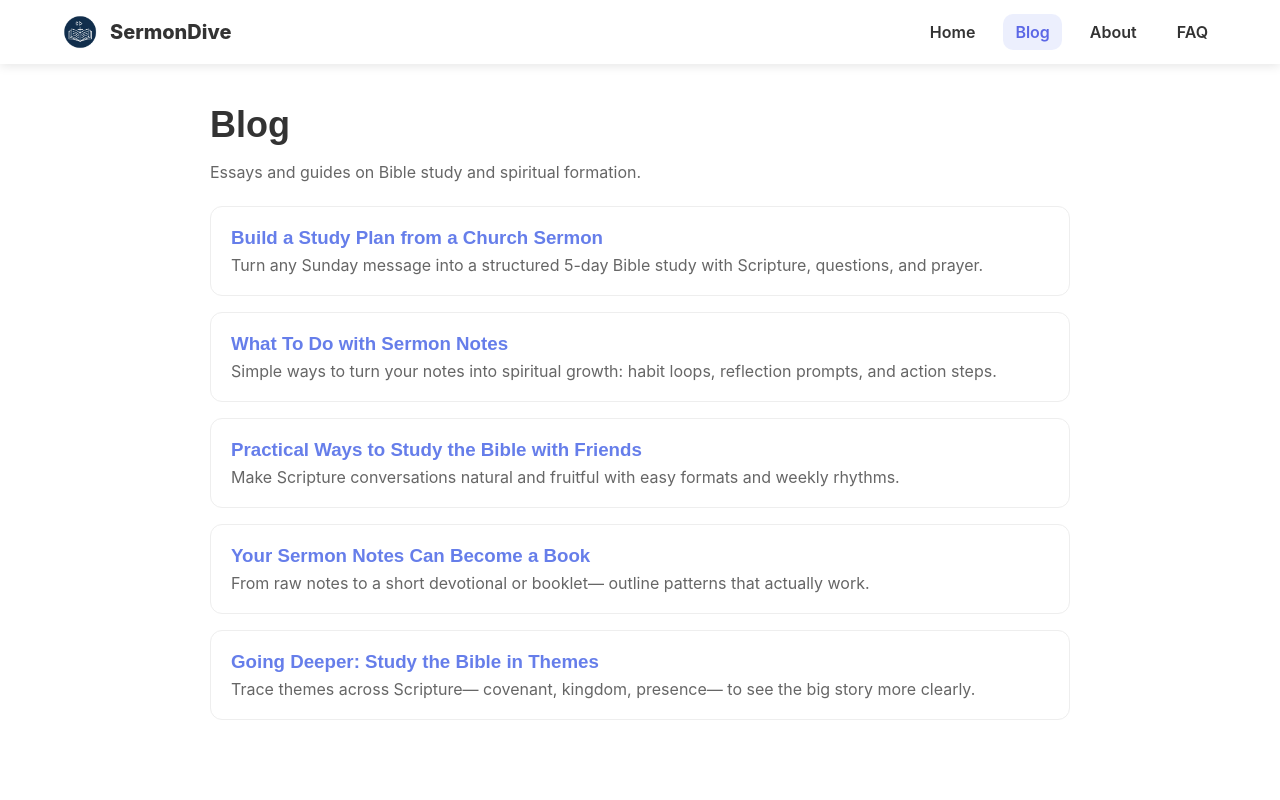
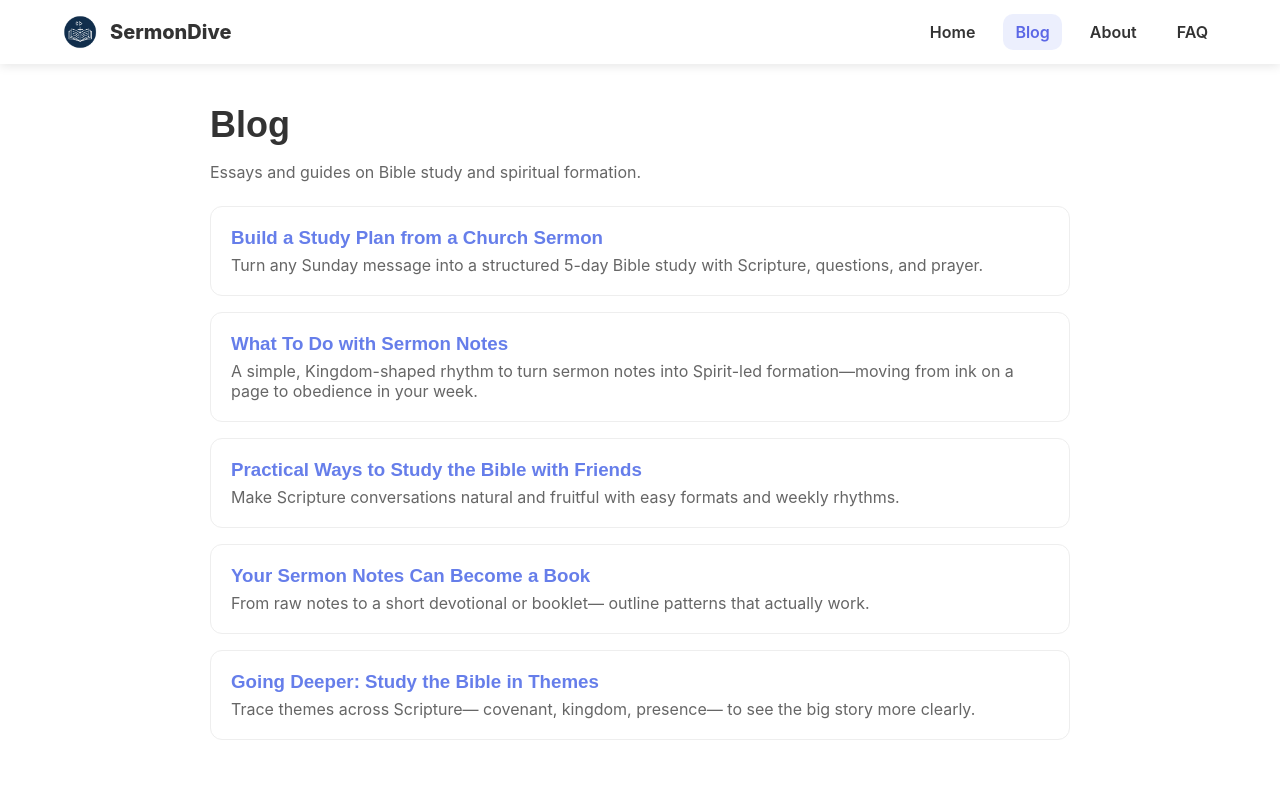
Before and after one commit to TheCalabarboy/bible-study-generator, a React (Vite) app: page /blog in a window 1280 px wide. Shown: the top 800 px of the page. Built offline with nearby package versions, Linux system fonts and the light colour scheme; no server answers.

Commit message:
Add post: What To Do with Sermon Notes

```diff
--- a/src/data/blogData.js
+++ b/src/data/blogData.js
@@ -8,12 +8,91 @@ export const posts = [
     excerpt:
       'Turn any Sunday message into a structured 5-day Bible study with Scripture, questions, and prayer.',
   },
+
   {
     slug: 'what-to-do-with-sermon-notes',
     title: 'What To Do with Sermon Notes',
     excerpt:
       'Simple ways to turn your notes into spiritual growth: habit loops, reflection prompts, and action steps.',
-  },
+        slug: 'what-to-do-with-sermon-notes',
+        title: 'What To Do with Sermon Notes',
+        date: '2025-10-14',
+        author: 'SermonDive Team',
+        tags: ['discipleship', 'habits', 'sermon-notes', 'spiritual-formation'],
+        cover: '/blog/sermon-notes.jpg', // optional: place an image at public/blog/sermon-notes.jpg
+        excerpt:
+            'A simple, Kingdom-shaped rhythm to turn sermon notes into Spirit-led formation—moving from ink on a page to obedience in your week.',
+        content: `
+        # What To Do with Sermon Notes
+
+        You don’t need another stack of paper sanctified by coffee stains. You need a way for the Word you heard to become the life you live. Here’s a simple, Kingdom-shaped rhythm to turn sermon notes into Spirit-led formation—moving from ink on a page to obedience in your week (James 1:22–25, ESV; Luke 8:15, ESV).
+
+        ## 1) Pray before you process
+
+        Ask the Spirit to illuminate and anchor the Word (John 14:26; 1 Cor 2:12–13). A thirty-second prayer—“Lord, plant this in good soil”—prepares your heart more than thirty extra minutes of anxious rereading.
+
+        ## 2) Capture the Big Gospel Idea
+
+        In one or two sentences, summarize the sermon as “Good News about Jesus” (Luke 24:27; 2 Tim 3:16–17). Example: “Because the risen King is near, I can cast my anxiety on Him and practice gentleness this week.” Keep Christ at the center—not just a moral to try harder, but a Savior to trust deeper.
+
+        ## 3) Trace the Kingdom thread
+
+        Ask: What did this teach about the reign of God—already here, not yet complete (Matt 4:17; Rom 14:17; Rev 11:15)? Note one implication for your neighborhood, work, or home. The Kingdom is not a theory; it’s a present reality that reorders our ordinary.
+
+        ## 4) Identify one concrete act of obedience
+
+        Translate insight into a **Rule of Life**—a small, repeatable practice (Matt 7:24; John 13:17). Use the “**One Thing**” formula:
+
+        * **I will** (practice) **at** (time/place) **because** (promise of God).
+        * Example: “I will begin each commute with Psalm 23 aloud because the Lord is my Shepherd.”
+
+        ## 5) Bind it to Scripture in context
+
+        Attach your “One Thing” to 2–3 key passages the sermon used. Read them in full, not just the verse fragments you jotted (Acts 17:11; Col 3:16; Ps 119:11). Let Scripture interpret Scripture and keep your obedience rooted in the text.
+
+        ## 6) Share with one person for encouragement
+
+        Invite a trusted brother or sister to ask you about your “One Thing” midweek (Heb 10:24–25; Prov 27:17). The aim is mutual strengthening, not spiritual surveillance. Grace fuels accountability.
+
+        ## 7) Archive with purpose, not guilt
+
+        Tag your notes with three quick labels:
+
+        * **Theme:** e.g., Prayer, Justice, Holiness
+        * **Text(s):** e.g., Philippians 4; Matthew 6
+        * **Practice:** e.g., Daily gratitude at lunch
+        Whether you use a notebook or an app, these tags make past truth retrievable when life gets loud (Deut 6:6–9).
+
+        ---
+
+        ### A 10-Minute Weekly Template
+
+        1. **Breathe & Pray (1 min)** – “Spirit, illuminate.”
+        2. **Big Gospel Idea (2 min)** – One sentence centered on Christ.
+        3. **Kingdom Implication (2 min)** – Where the King is at work in your world.
+        4. **One Thing (3 min)** – Specific practice tied to a promise.
+        5. **Share & Tag (2 min)** – Text a friend; add theme/text/practice.
+
+        ---
+
+        ### Why this works (theologically speaking)
+
+        * It unites **Christology** and **discipleship**: Jesus isn’t an illustration; He is the message and the means (Col 1:28; Gal 2:20).
+        * It honors the **already/not yet**: small acts of obedience witness to a Kingdom that has arrived and is still arriving (Matt 6:10; Phil 2:12–13).
+        * It keeps formation **Word-anchored and Spirit-empowered**: Scripture shapes the mind; the Spirit energizes the will (Rom 12:1–2; Eph 3:16–19).
+
+        ---
+
+        ### For further meditation this week
+
+        Read and pray through: Luke 8:4–15; James 1:22–25; Colossians 3:12–17; Matthew 7:24–27; Philippians 4:4–9 (ESV/NIV). Ask: “How does this reveal Christ the King, and what practice fits my real life right now?”
+
+        Bring this into conversation with a mature believer, and consider journaling one way you saw the King’s reign interrupt your usual patterns.
+
+        While this provides a framework, the Holy Spirit is your ultimate teacher (1 John 2:27). Spend time in His presence, study the Word, and allow the Father to reveal truth personally. All theology must lead to deeper intimacy with Christ and transformation.
+        `.trim()
+    },
+
   {
     slug: 'practical-ways-study-bible-with-friends',
     title: 'Practical Ways to Study the Bible with Friends',
```
